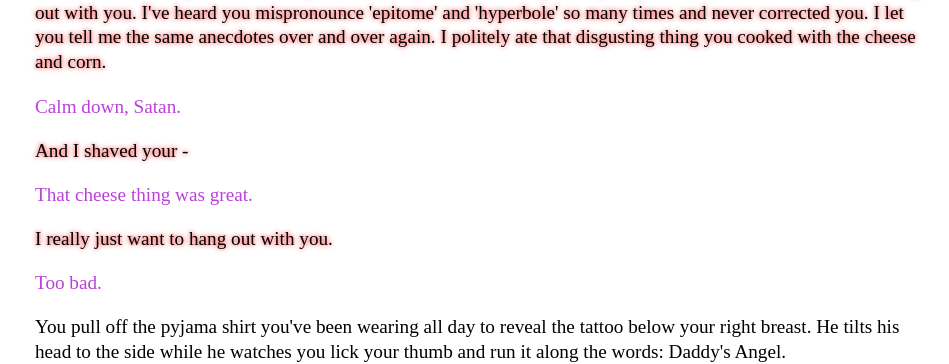
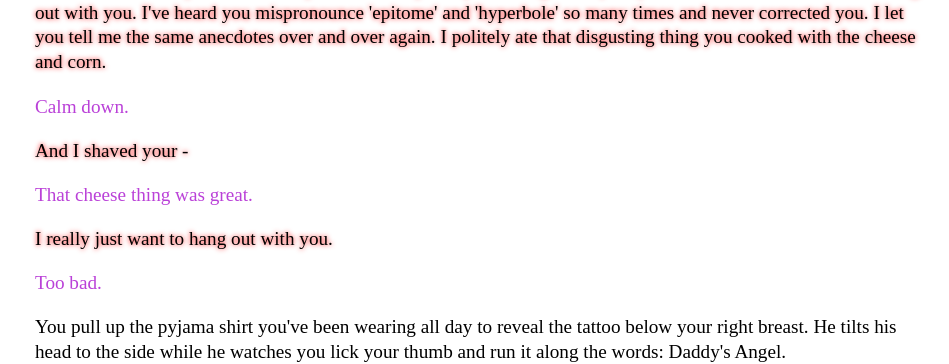
Before and after one commit to Pinelife/pinelife.github.io, a Jekyll site: the page Hellhole/Room13.html, which Jekyll copies as it is, in a window 1280 px wide and 1400 px high, scrolled down 1019 px, cut to the strip 408-772 px from the top of the window. Shown: the whole strip, without its empty margins (157-1106 px from the left). Built offline with Jekyll 4.4.1, drawn with Linux system fonts in a browser that asks for light colours; some web fonts are replaced; some of the changed text lies outside the part shown.

Commit message:
Update Room13.html

```diff
--- a/Hellhole/Room13.html
+++ b/Hellhole/Room13.html
@@ -75,14 +75,14 @@ I never know -</p>
 I've heard you mispronounce 'epitome' and 'hyperbole' so many times and never corrected you. I let you tell me the same anecdotes over and over again.
 I politely ate that disgusting thing you cooked with the cheese and corn.
 </p>
-<p class="lauria">Calm down, Satan.</p>
+<p class="lauria">Calm down.</p>
 <p class = "Satan">And I shaved your - </p>
 <p class = "lauria">That cheese thing was great.</p>
 <p class = "Satan">I really just want to hang out with you.</p>
 <p class="lauria">Too bad.</p>
 
 <p>
-You pull off the pyjama shirt you've been wearing all day to reveal the tattoo below your right breast. He tilts his head to the side while he
+You pull up the pyjama shirt you've been wearing all day to reveal the tattoo below your right breast. He tilts his head to the side while he
 	watches you lick your thumb and run it along the words: Daddy's Angel. </p>
 <center><img src="https://68.media.tumblr.com/64334f07ca4ec65ae776bf18103927a6/tumblr_ov0payXtXQ1sixvsmo1_400.png" align="middle" alt="Daddy's Angel" style="width:30%;"></center>
 
@@ -90,7 +90,7 @@ You pull off the pyjama shirt you've been wearing all day to reveal the tattoo b
 <p class="lauria">Don't tell me what to do.</p>
 
 <p>As soon as you lift your thumb from the tattoo, Satan is sucked backwards through a portal in his own belly
-button. All that's left is hoof prints in the mud of the car park and his smoke machine sadly chugging beside your car.
+button. All that's left is hoof prints in the mud of the car park and his smoke machine chugging sadly beside your car.
 </p>
 
 <p>
```
